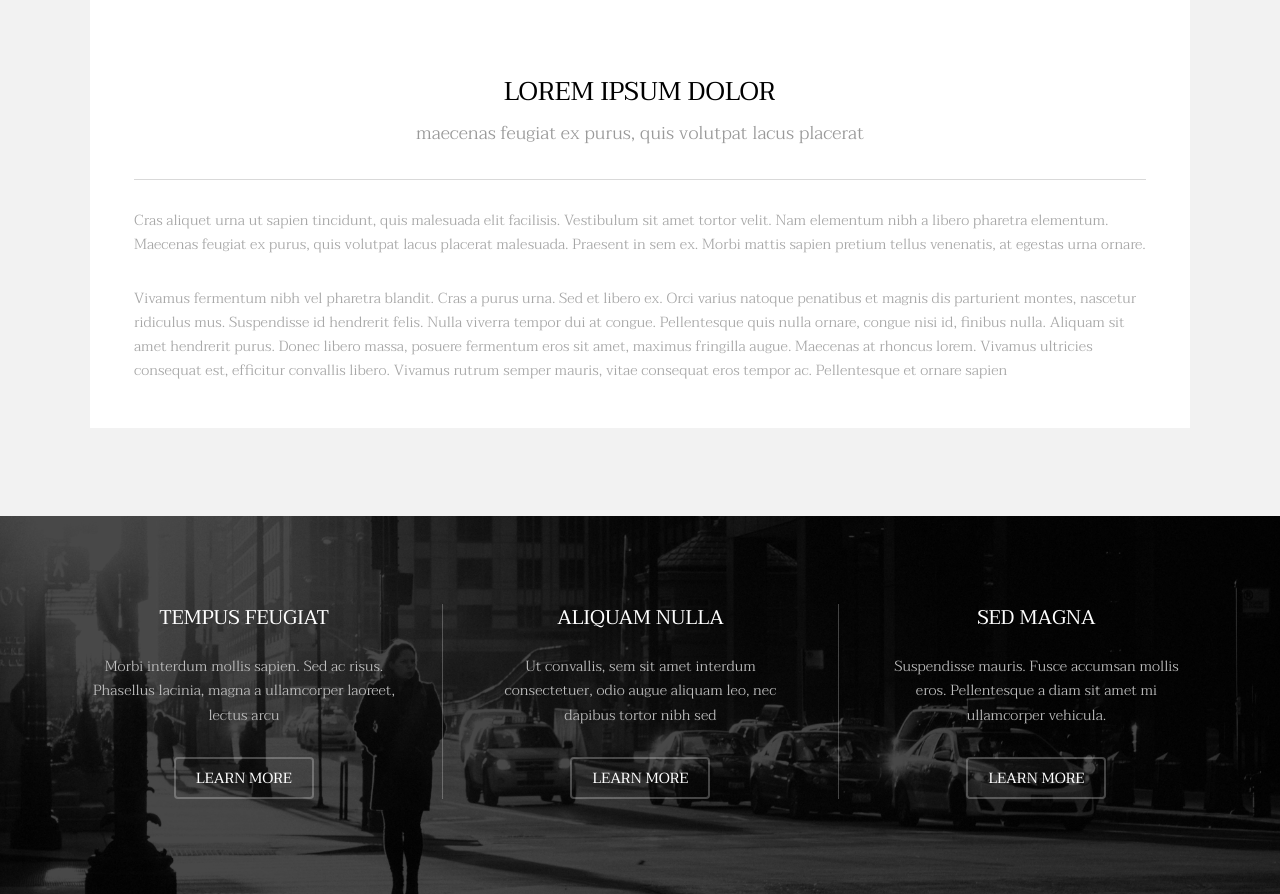
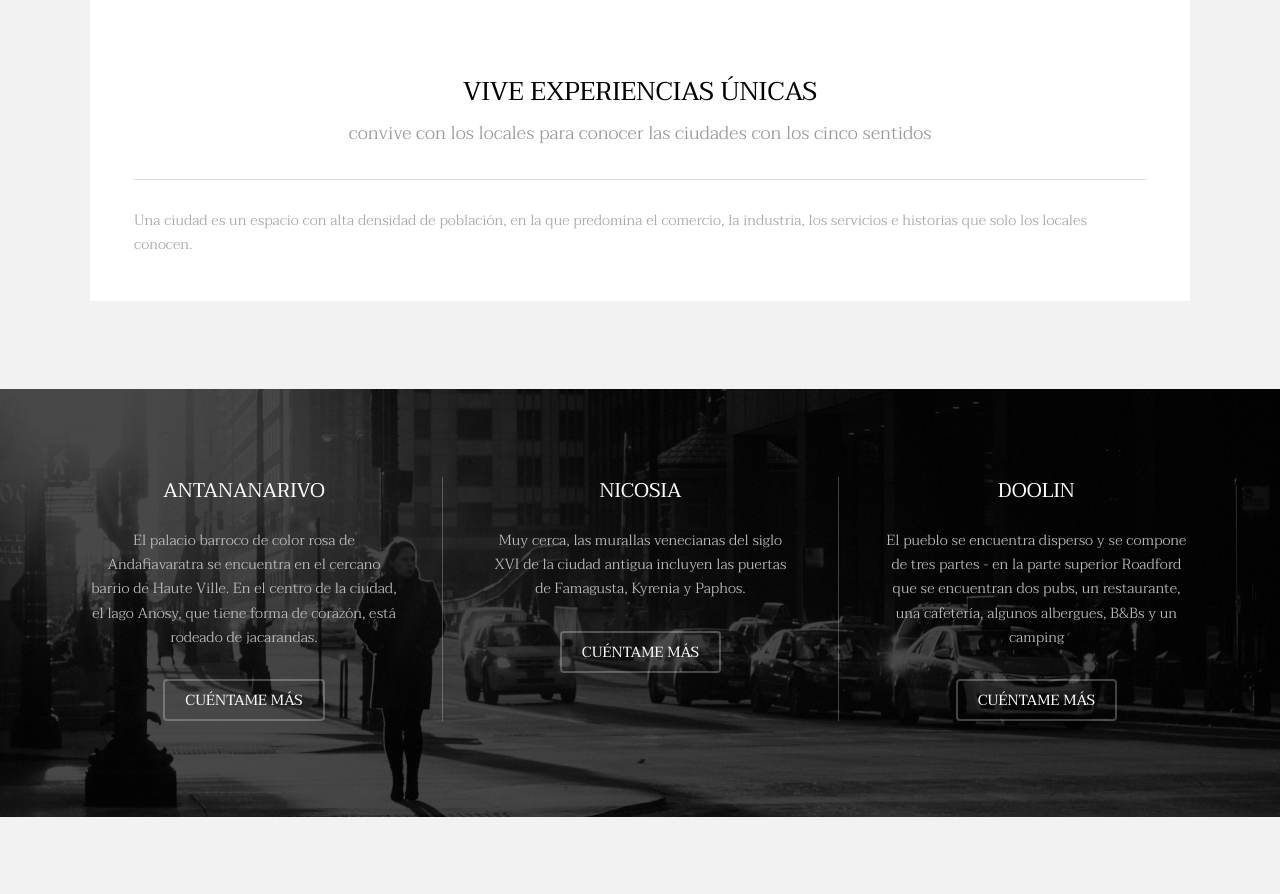
Before and after one commit to alegilari/REP_04_METROPOLITA, a plain HTML site: page index.html in a window 1280 px wide. Shown: the part 1216-2110 px from the top of the page. Drawn offline with Linux system fonts and the light colour scheme.

Commit message:
todos los textos que faltan por Adrian

```diff
--- a/index.html
+++ b/index.html
@@ -53,12 +53,11 @@
 							</div>
 							<div class="content">
 								<header class="align-center">
-									<h2>Lorem ipsum dolor</h2>
-									<p>maecenas feugiat ex purus, quis volutpat lacus placerat</p>
+									<h2>VIVE EXPERIENCIAS ÚNICAS</h2>
+									<p>convive con los locales para conocer las ciudades con los cinco sentidos</p>
 								</header>
 								<hr />
-								<p> Cras aliquet urna ut sapien tincidunt, quis malesuada elit facilisis. Vestibulum sit amet tortor velit. Nam elementum nibh a libero pharetra elementum. Maecenas feugiat ex purus, quis volutpat lacus placerat malesuada. Praesent in sem ex. Morbi mattis sapien pretium tellus venenatis, at egestas urna ornare.</p>
-								<p>Vivamus fermentum nibh vel pharetra blandit. Cras a purus urna. Sed et libero ex. Orci varius natoque penatibus et magnis dis parturient montes, nascetur ridiculus mus. Suspendisse id hendrerit felis. Nulla viverra tempor dui at congue. Pellentesque quis nulla ornare, congue nisi id, finibus nulla. Aliquam sit amet hendrerit purus. Donec libero massa, posuere fermentum eros sit amet, maximus fringilla augue. Maecenas at rhoncus lorem. Vivamus ultricies consequat est, efficitur convallis libero. Vivamus rutrum semper mauris, vitae consequat eros tempor ac. Pellentesque et ornare sapien</p>
+								<p>Una ciudad es un espacio con alta densidad de población, en la que predomina el comercio, la industria, los servicios e historias que solo los locales conocen.</p>
 							</div>
 						</div>
 					</div>
@@ -71,29 +70,29 @@
 					<div id="flexgrid">
 						<div>
 							<header>
-								<h3>Tempus Feugiat</h3>
+								<h3>ANTANANARIVO</h3>
 							</header>
-							<p>Morbi interdum mollis sapien. Sed ac risus. Phasellus lacinia, magna a ullamcorper laoreet, lectus arcu</p>
+							<p>El palacio barroco de color rosa de Andafiavaratra se encuentra en el cercano barrio de Haute Ville. En el centro de la ciudad, el lago Anosy, que tiene forma de corazón, está rodeado de jacarandas.</p>
 							<ul class="actions">
-								<li><a href="#" class="button alt">Learn More</a></li>
+								<li><a href="#" class="button alt">CUÉNTAME MÁS</a></li>
 							</ul>
 						</div>
 						<div>
 							<header>
-								<h3>Aliquam Nulla</h3>
+								<h3>NICOSIA</h3>
 							</header>
-							<p>Ut convallis, sem sit amet interdum consectetuer, odio augue aliquam leo, nec dapibus tortor nibh sed </p>
+							<p>Muy cerca, las murallas venecianas del siglo XVI de la ciudad antigua incluyen las puertas de Famagusta, Kyrenia y Paphos.</p>
 							<ul class="actions">
-								<li><a href="#" class="button alt">Learn More</a></li>
+								<li><a href="#" class="button alt">CUÉNTAME MÁS</a></li>
 							</ul>
 						</div>
 						<div>
 							<header>
-								<h3>Sed Magna</h3>
+								<h3>DOOLIN</h3>
 							</header>
-							<p>Suspendisse mauris. Fusce accumsan mollis eros. Pellentesque a diam sit amet mi ullamcorper vehicula.</p>
+							<p>El pueblo se encuentra disperso y se compone de tres partes - en la parte superior Roadford que se encuentran dos pubs, un restaurante, una cafetería, algunos albergues, B&Bs y un camping</p>
 							<ul class="actions">
-								<li><a href="#" class="button alt">Learn More</a></li>
+								<li><a href="#" class="button alt">CUÉNTAME MÁS</a></li>
 							</ul>
 						</div>
 					</div>
```
